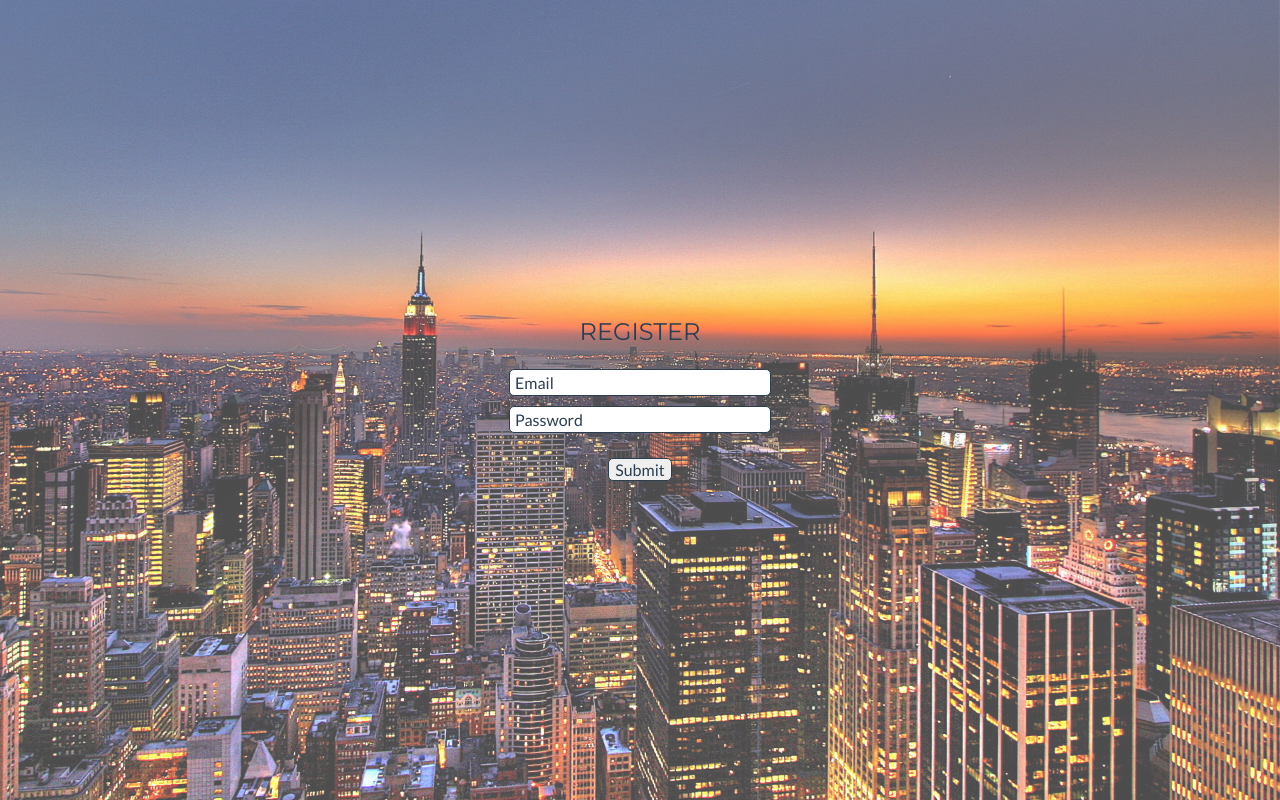
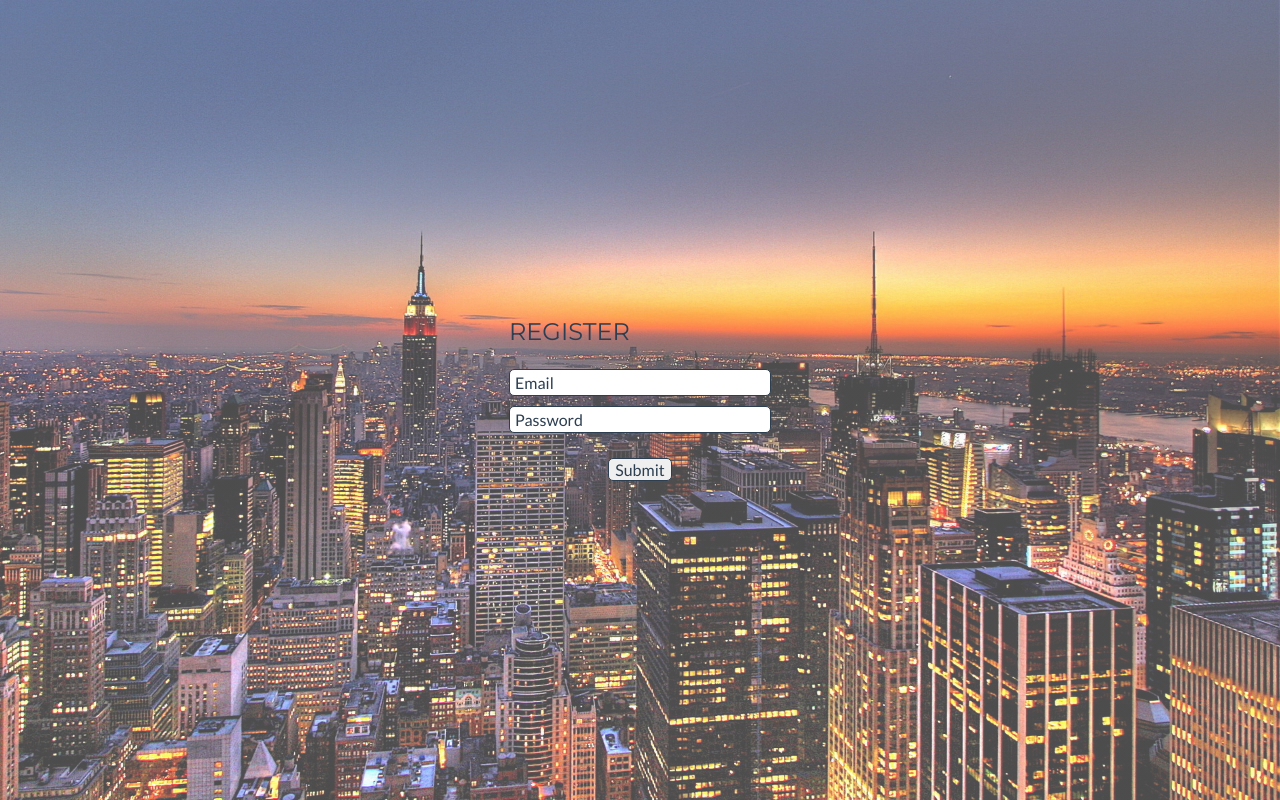
Before and after one commit to marceaudavid/viabrico-client, a Vue app: page /register in a window 1280 px wide. Built offline with nearby package versions, Linux system fonts and the light colour scheme.

Commit message:
start css form register

```diff
--- a/src/components/Card.vue
+++ b/src/components/Card.vue
@@ -30,7 +30,7 @@ export default {
     name: String,
     address: String,
     mail: String,
-    phone: Number,
+    phone: String,
     description: String
   }
 };
--- a/src/components/Form.vue
+++ b/src/components/Form.vue
@@ -1,9 +1,20 @@
 <template>
   <div class="container">
+    <div class="container-card">
+      <div class="container-title">
         <h1 class="title">{{ name }}</h1>
+      </div>
+      <div class="contairer-center">
         <Popup v-for="(error, index) in errors" :key="index" v-bind:error="error"/>
         <form class="form" @submit="request">
-      <input class="input" type="email" v-model="email" name="email" placeholder="Email" required>
+          <input
+            class="input"
+            type="email"
+            v-model="email"
+            name="email"
+            placeholder="Email"
+            required
+          >
           <input
             class="input"
             type="password"
@@ -14,6 +25,8 @@
           >
           <Submit v-bind:loading="loading"/>
         </form>
+      </div>
+    </div>
   </div>
 </template>
 
```
Lines whose indentation alone changed are shown as unchanged.
